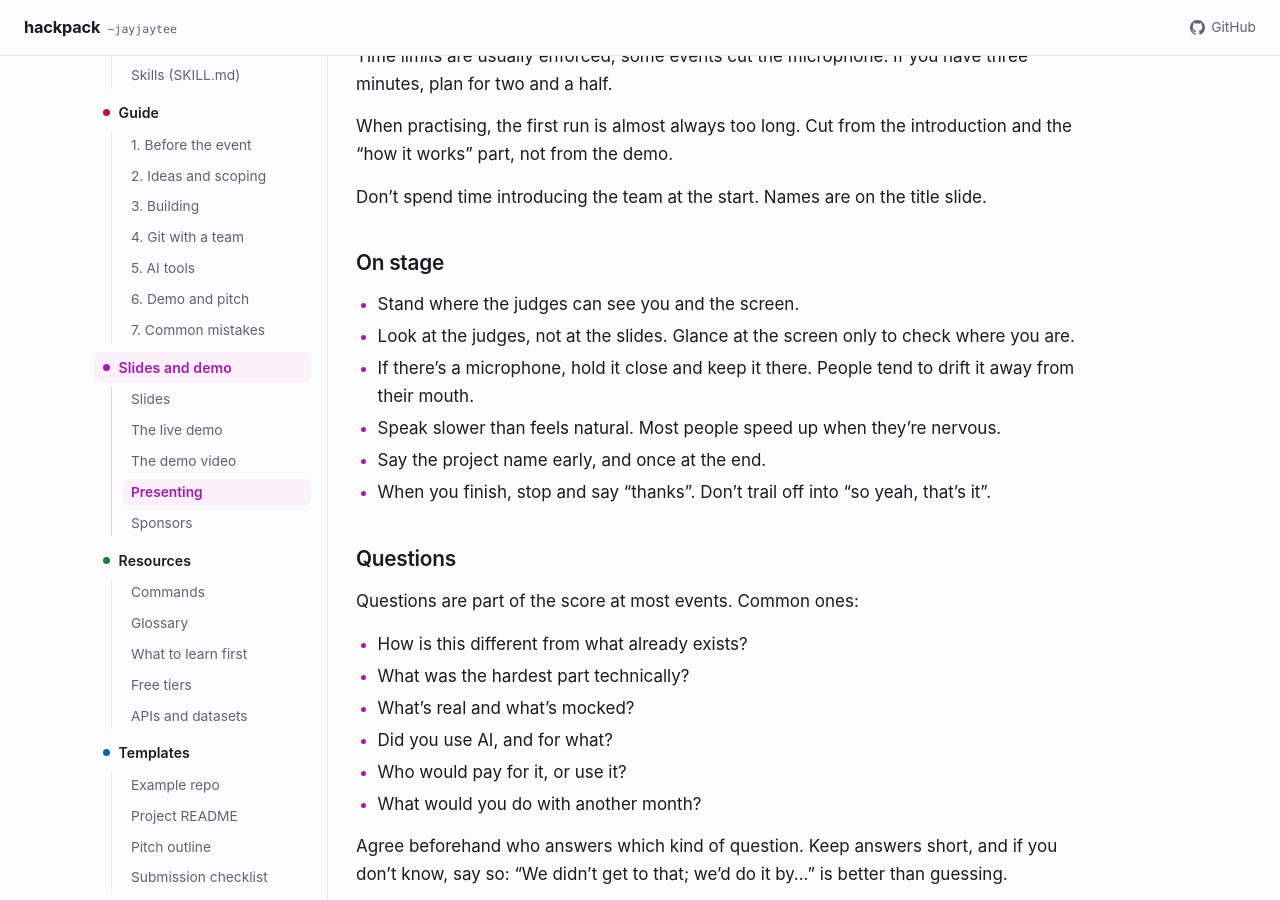
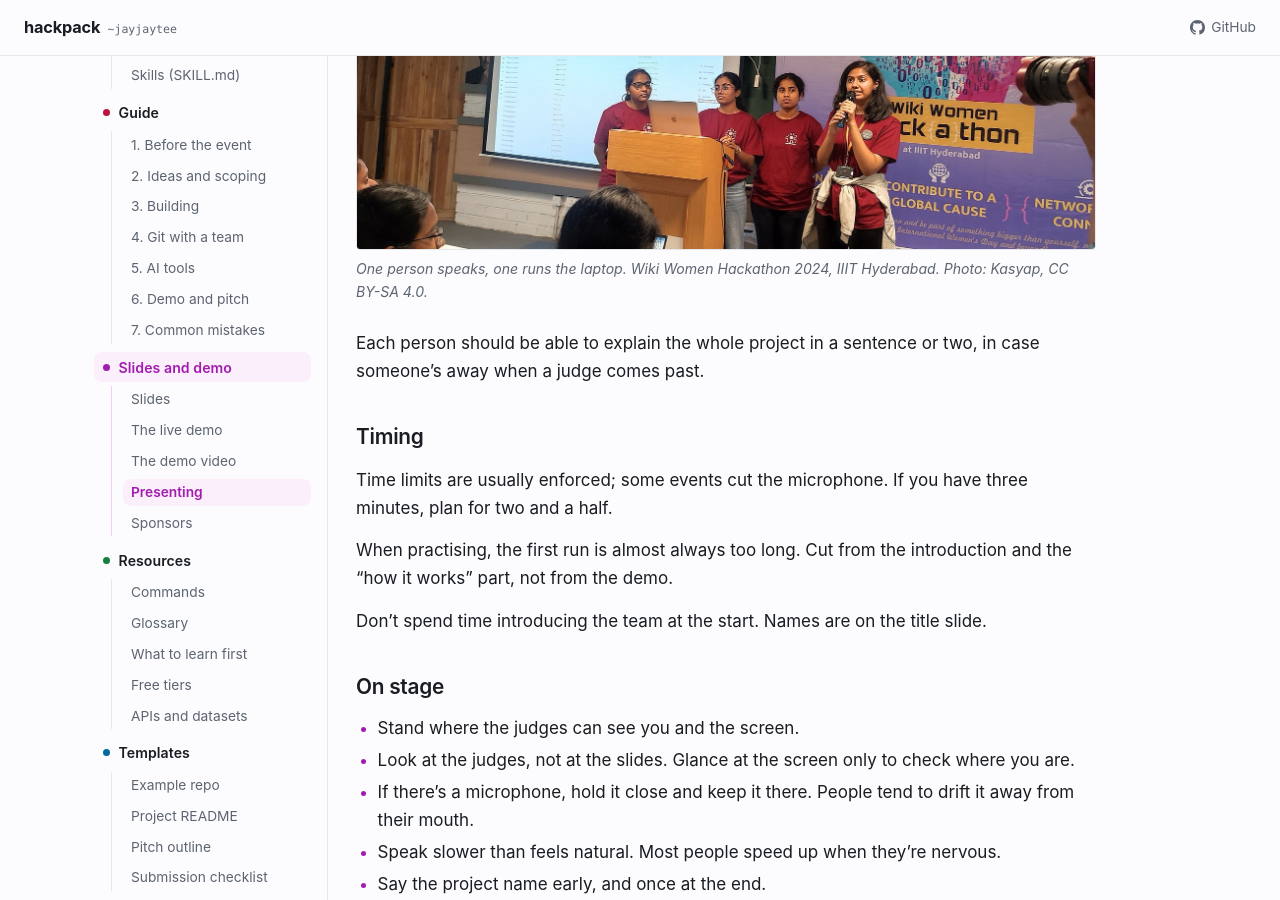
Before and after one commit to Jay-Jay-Tee/hackpack, a Jekyll site: the page built from demo/presenting.md, in a window 1280 px wide and 900 px high, scrolled down 810 px. Built offline with Jekyll 4.4.1, drawn with Linux system fonts in a browser that asks for light colours; our own code applies the rules of GitHub Pages for plain Markdown files; some of the changed text lies outside the part shown.

Commit message:
docs: add three photos to the slides and demo section
A stage demo with slides and app side by side on the live demo page; a team splitting speaker and driver, and a table-judging scene, on the presenting page. All from Wikimedia Commons and credited.

```diff
--- a/demo/presenting.md
+++ b/demo/presenting.md
@@ -14,6 +14,9 @@
 - **One or two speakers.** Handing over between four people wastes time and sounds messy. Pick whoever is most comfortable talking, not necessarily whoever wrote the most code.
 - **One driver** at the laptop who runs the demo while the speaker talks. If the speaker also drives, they end up looking at the screen instead of the judges.
 - **Everyone else** stands with the team and helps with questions about the parts they built.
+
+![Four team members at the front of a room. One speaks into a microphone while another stands at the laptop on the lectern](../assets/img/team-on-stage.jpg)
+*One person speaks, one runs the laptop. Wiki Women Hackathon 2024, IIIT Hyderabad. Photo: Kasyap, CC BY-SA 4.0.*
 
 Each person should be able to explain the whole project in a sentence or two, in case someone's away when a judge comes past.
 
@@ -53,6 +56,9 @@
 
 At a table, judges arrive in the middle of whatever you're doing, often with only a few minutes.
 
+![A team standing at a table explaining their project on a laptop to a judge sitting beside them](../assets/img/table-judging.jpg)
+*Table judging at the Wiki Women Hackathon 2024, IIIT Hyderabad. Photo: Kasyap, CC BY 4.0.*
+
 - Have a **30-second version** of the pitch ready: the problem, then straight into the demo.
 - Keep the app **open on the main screen**, reset and ready to start.
 - Turn the laptop or a second screen to face where people walk past. A printed sign with the project name and table number helps judges find you.
```
Also changed, not shown: credits.md (+3 -0 lines), demo/live-demo.md (+3 -0 lines), assets/img/stage-demo.jpg (added), assets/img/table-judging.jpg (added), assets/img/team-on-stage.jpg (added).
